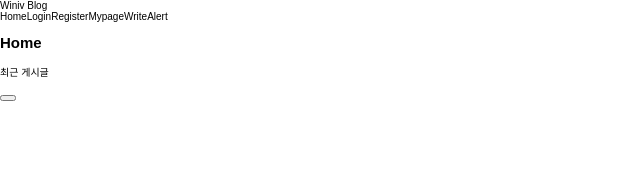
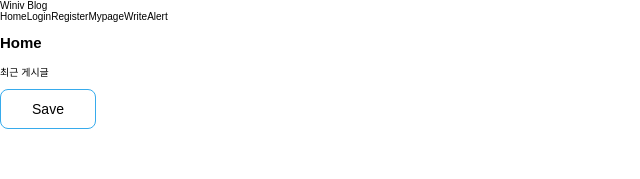
Before and after one commit to lhk0721/wenivBlog, a React (Vite) app in the folder app/: page / in a window 1280 px wide. Shown: the top 179 px of the page, without its empty margins (0-640 px from the left). Built offline with nearby package versions, Linux system fonts and the light colour scheme; a web font is replaced by a local one.

Commit message:
버튼 컴포넌트 초안 작성

```diff
--- a/app/src/App.jsx
+++ b/app/src/App.jsx
@@ -1,13 +1,20 @@
 
 import { BrowserRouter } from 'react-router-dom'
 import AppRouter from './routes/AppRouter.jsx'
+import './assets/styles/variables.css'
+import './assets/styles/global.css'
+
 import Button from './components/buttons/Button.jsx'
+import { saveIcon, saveWhiteIcon } from './assets/icons'
 
 function App() {
     return (
         <BrowserRouter>
             <AppRouter />
-            <Button/>
+            <Button
+                text = "Save"
+                activeIcon={saveWhiteIcon}
+            />
         </BrowserRouter>
     )
 }
--- /dev/null
+++ b/app/src/assets/icons/index.js
@@ -0,0 +1,2 @@
+export { default as saveIcon } from './icon-save.svg'
+export { default as saveWhiteIcon } from './icon-save-white.svg'
--- a/app/src/assets/styles/variables.css
+++ b/app/src/assets/styles/variables.css
@@ -1,27 +1,28 @@
 :root {
     /* color */
-    --color-white: #ffffff;
-    --color-black: #000000;
-    --color-gray-100: #f5f5f5;
-    --color-gray-300: #d9d9d9;
-    --color-gray-500: #8c8c8c;
-    --color-gray-700: #595959;
-    --color-gray-900: #262626;
+    --color-white: rgba(255, 255, 255, 1);
+    --color-black: rgba(0, 0, 0, 1);
 
-    --color-primary: #2f6bff;
-    --color-primary-hover: #2457d9;
-    --color-primary-active: #1d45b3;
-
-    --color-success: #1f9d55;
-    --color-warning: #d97706;
-    --color-danger: #dc2626;
-    --color-info: #2563eb;
-
+    /* color-bg */
     --color-bg: #ffffff;
     --color-surface: #f8fafc;
     --color-border: #e5e7eb;
     --color-text: #111827;
     --color-text-muted: #6b7280;
+
+    /* collor-btn */
+    --color-btn-primary-bg: rgba(255, 255, 255, 1);
+    --color-btn-primary-bg-hover: rgba(55, 171, 236, 1);
+    --color-btn-primary-border: rgba(55, 171, 236, 1);
+    --color-btn-primary-border-focus-shadow: rgba(55, 171, 236, 0.8);
+
+    --color-btn-negative-bg: rgba(245, 245, 245, 1);
+    --color-btn-negative-bg-hover: rgba(243, 124, 75, 1);
+    --color-btn-negative-border: rgba(243, 124, 75, 1);
+    --color-btn-negative-border-focus-shadow: rgba(243, 124, 75, 0.12);
+
+
+
 
     /* typography */
     --font-family-base: "Pretendard", sans-serif;
@@ -49,10 +50,7 @@
     --space-10: 4.0rem;
 
     /* radius */
-    --radius-sm: 0.4rem;
     --radius-md: 0.8rem;
-    --radius-lg: 1.2rem;
-    --radius-full: 9999px;
 
     /* shadow */
     --shadow-sm: 0 1px 2px rgba(17, 24, 39, 0.08);
--- a/app/src/components/buttons/Button.jsx
+++ b/app/src/components/buttons/Button.jsx
@@ -1,11 +1,23 @@
-export default function Button({text, icon, bgcolor, onClick}){
+import styles from './Button.module.css'
+import { useState } from 'react'
+
+export default function Button({ text, icon, activeIcon, onClick, theme = 'primary' }) {
+    const [isPressed, setIsPressed] = useState(false)
+    const currentIcon = isPressed && activeIcon ? activeIcon : icon
+    const themeClass = theme === 'negative' ? styles.negative : styles.primary
+
     return(
         <button
-            style={{backgroundColor: bgcolor}}
             onClick={onClick}
-            className="btn"
+            className={`${styles.btn} ${themeClass}`}
+            onMouseDown={() => setIsPressed(true)}
+            onMouseUp={() => setIsPressed(false)}
+            onMouseLeave={() => setIsPressed(false)}
+            onTouchStart={() => setIsPressed(true)}
+            onTouchEnd={() => setIsPressed(false)}
+            onTouchCancel={() => setIsPressed(false)}
         >
-            {icon && <img src="icon" alt=""/>}
+            {currentIcon && <img className={styles.icon} src={currentIcon} alt="" />}
             {text}
         </button>
     )
--- a/app/src/components/buttons/Button.module.css
+++ b/app/src/components/buttons/Button.module.css
@@ -0,0 +1,54 @@
+.btn{
+    width: 9.6rem;
+    height: 4rem;
+
+    display: flex;
+    justify-content: center;
+    align-items: center;
+    gap: 0.5rem;
+
+    font-size: var(--font-size-sm);
+    border-radius: var(--radius-md);
+
+    transition: all 0.15s ease;
+}
+
+.primary{
+    border: solid 1px var(--color-btn-primary-border);
+    background-color: var(--color-btn-primary-bg);
+}
+
+.negative{
+    border: solid 1px var(--color-btn-negative-border);
+    background-color: var(--color-btn-negative-bg);
+}
+
+.icon{
+    width: 1.4rem;
+    height: 1.4rem;
+}
+
+.btn:hover{
+    transform: translateY(-1px);
+}
+
+.primary:hover{
+    box-shadow: 0 0 2px var(--color-btn-primary-border-focus-shadow);
+}
+
+.negative:hover{
+    box-shadow: 0 0 2px var(--color-btn-negative-border-focus-shadow);
+}
+
+.btn:active{
+    color: var(--color-white);
+    transform: translateY(1px);
+}
+
+.primary:active{
+    background-color: var(--color-btn-primary-bg-hover);
+}
+
+.negative:active{
+    background-color: var(--color-btn-negative-bg-hover);
+}
```
